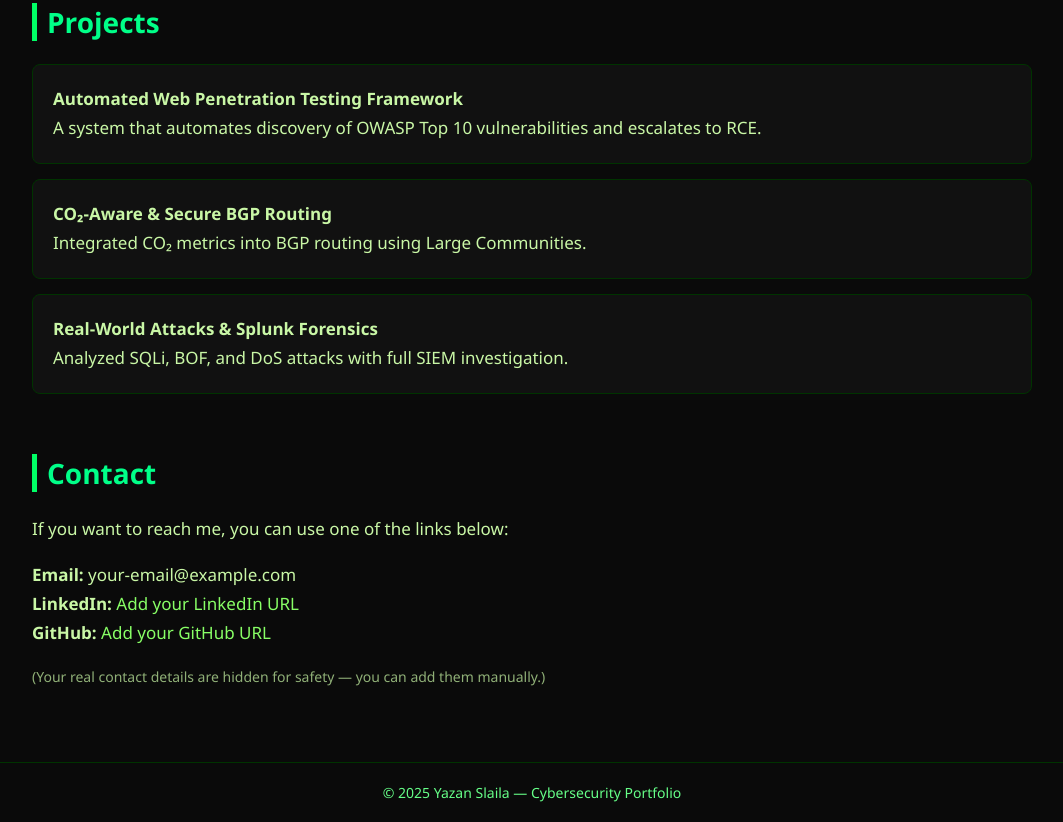
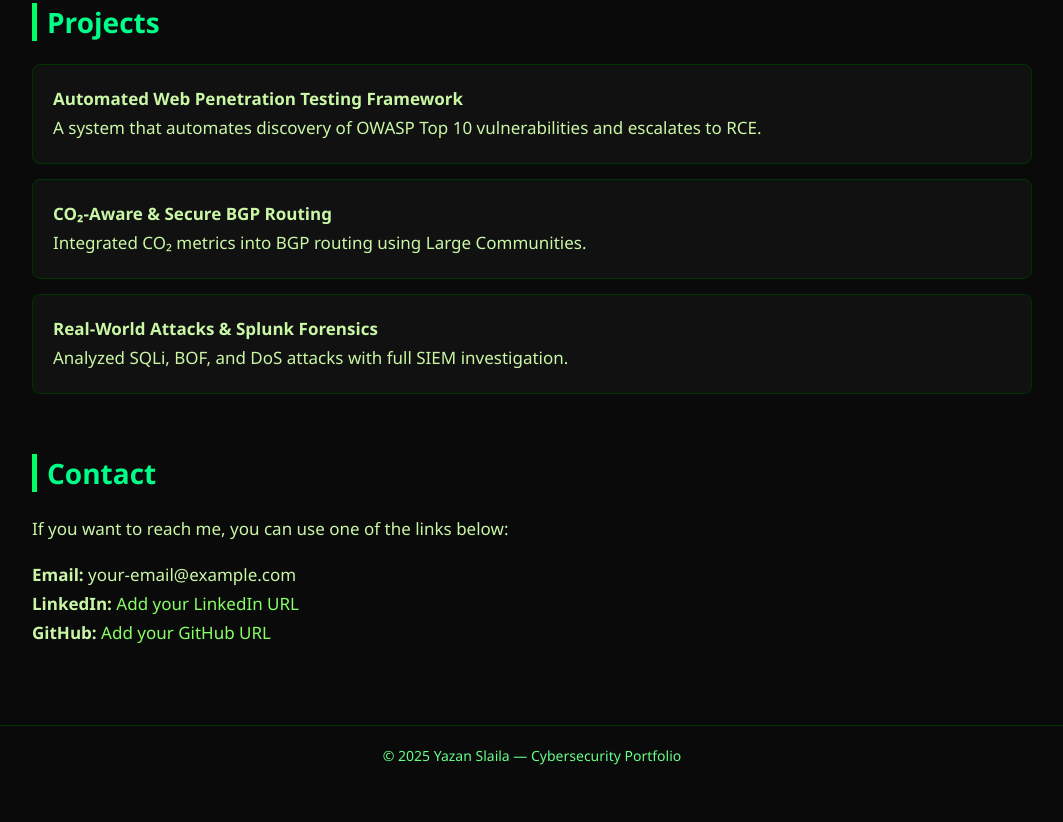
Before and after one commit to yazanslaila/yazanslaila.github.io, a plain HTML site: page index.html in a window 1280 px wide. Shown: the part 2060-2882 px from the top of the page, without its empty margins (108-1171 px from the left). After the commit the page ends 2845 px from the top, so only its background shows below. Drawn offline with Linux system fonts and the light colour scheme.

Commit message:
Update index.html

```diff
--- a/index.html
+++ b/index.html
@@ -204,9 +204,6 @@
       <strong>GitHub:</strong> <a href="#" target="_blank">Add your GitHub URL</a>
     </p>
 
-    <p style="opacity:0.7; font-size:14px;">
-      (Your real contact details are hidden for safety — you can add them manually.)
-    </p>
   </div>
 
 </div>
```
